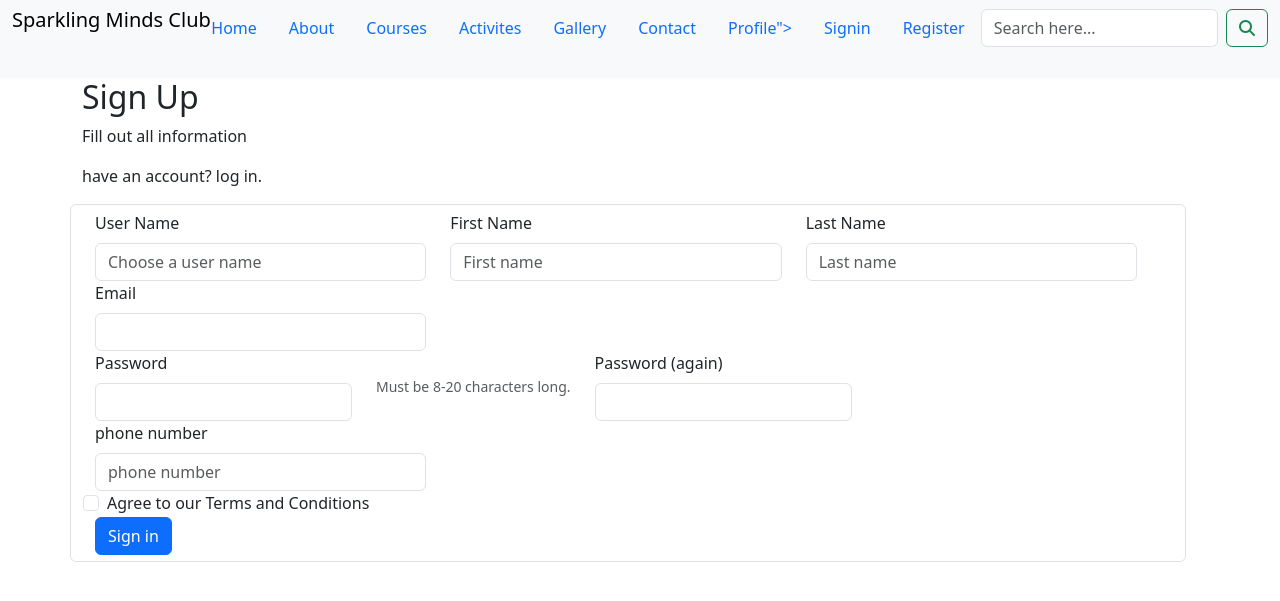
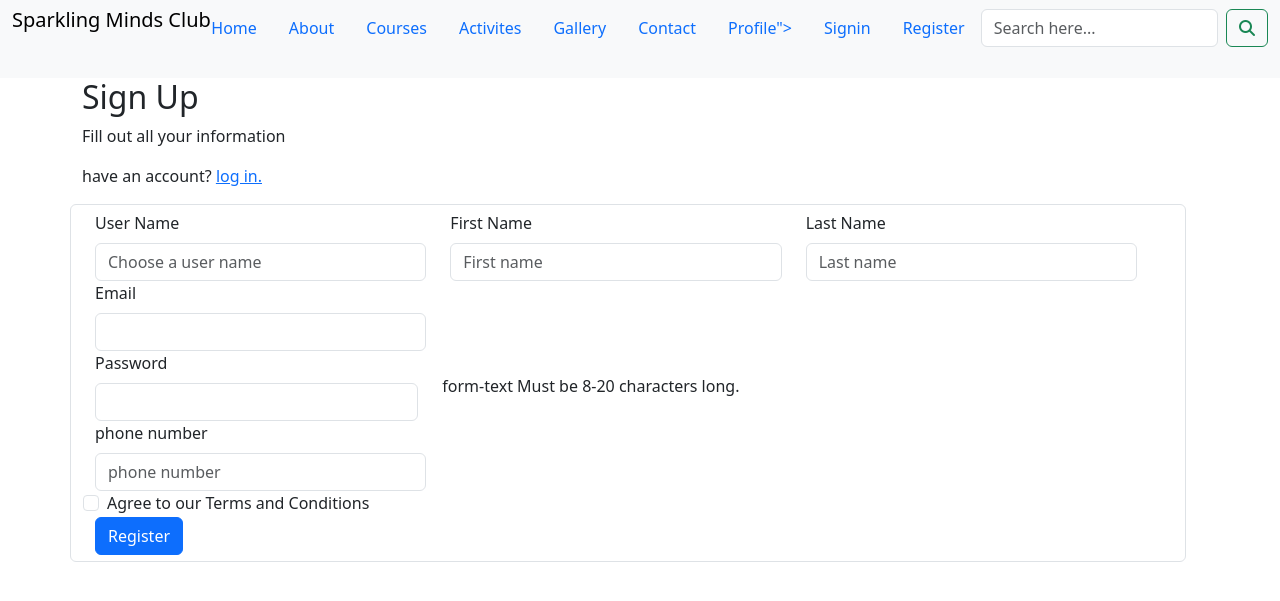
Before and after one commit to Jawahir01/Sparkling-Minds, a Flask app: page /register in a window 1280 px wide. Shown: the top 601 px of the page. Run offline with Flask 3, Linux system fonts and the light colour scheme; some libraries are stand-ins or nearby versions.

Commit message:
Update the registeration form

```diff
--- a/templates/register.html
+++ b/templates/register.html
@@ -5,8 +5,8 @@
     <div class="row">
         <div class="col">
             <h2>Sign Up</h2>
-            <p class="col"> Fill out all information</p>
-            <p class="col"> have an account? log in.</p>
+            <p class="col"> Fill out all your information</p>
+            <p class="col"> have an account? <a href="{{ url_for('signin')}}">log in.</a></p>
         </div>
     </div>
     <form class="row form-control justify-content-center" method="POST" action="{{ url_for('register') }}">
@@ -34,20 +34,15 @@
                 <input id="email" name="email" type="email" class="form-control" required />
             </div>
             <div class="row align-items-center">
-                <div class="col-auto">
+                <div class="col-md-4">
                     <label for="password" class="form-label">Password</label>
                     <input id="password" name="password" type="password" class="form-control validate" minlength="8"
                         maxlength="20" pattern="^[a-zA-Z0-9]{8,20}$" required />
                 </div>
                 <div class="col-auto">
-                    <span id="passwordHelpInline" class="form-text">
-                        Must be 8-20 characters long.
+                    <span id="">
+form-text                        Must be 8-20 characters long.
                     </span>
-                </div>
-                <div class="col-auto">
-                    <label for="retype-password" class="form-label">Password (again)</label>
-                    <input id="retype-password" name="retype-password" type="password" class="form-control validate"
-                        minlength="8" maxlength="20" pattern="^[a-zA-Z0-9]{8,20}$" required />
                 </div>
             </div>
             <div class="col-md-4">
@@ -61,7 +56,7 @@
             </div>
         </div>
         <div class="col-12">
-            <button type="submit" class="btn btn-primary">Sign in</button>
+            <button type="submit" class="btn btn-primary">Register</button>
         </div>
     </form>
 
```
